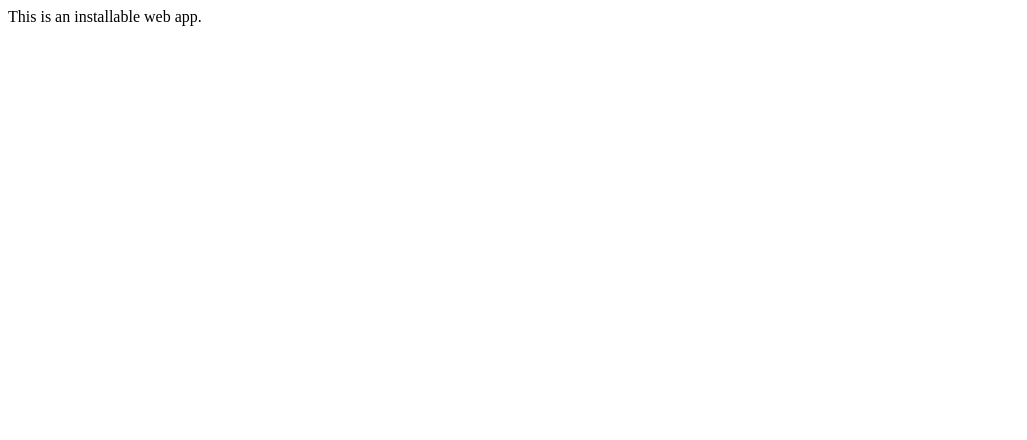
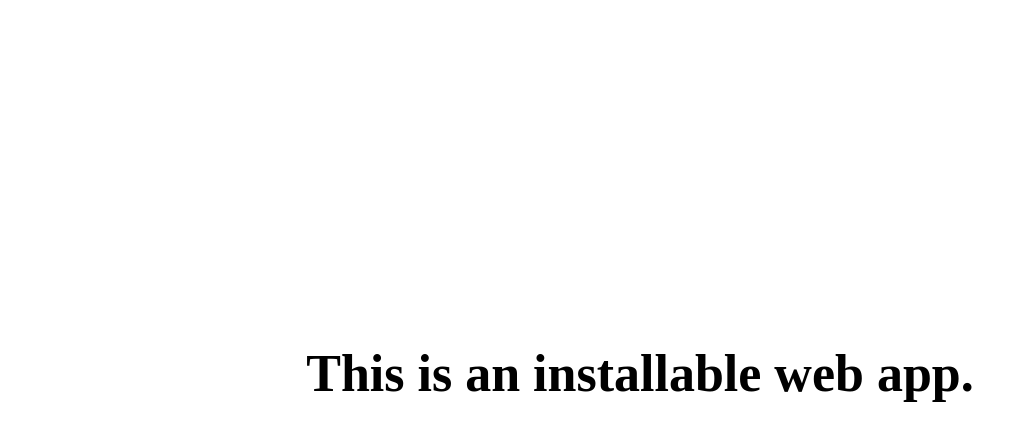
Before and after one commit to PPZ-example/PWA, a website: page PWA/simple/index.html in a window 1280 px wide. Shown: the whole page, without its empty margins (0-1027 px from the left). Drawn offline with Linux system fonts and the light colour scheme.

Commit message:
fix: styles of the simple

```diff
--- a/PWA/simple/index.html
+++ b/PWA/simple/index.html
@@ -15,6 +15,8 @@
     </script>
   </head>
   <body>
-    This is an installable web app.
+    <h2 style="margin-top: 43vh; font-size: 52px; text-align: center;">
+      This is an installable web app.
+    </h2>
   </body>
 </html>
```
